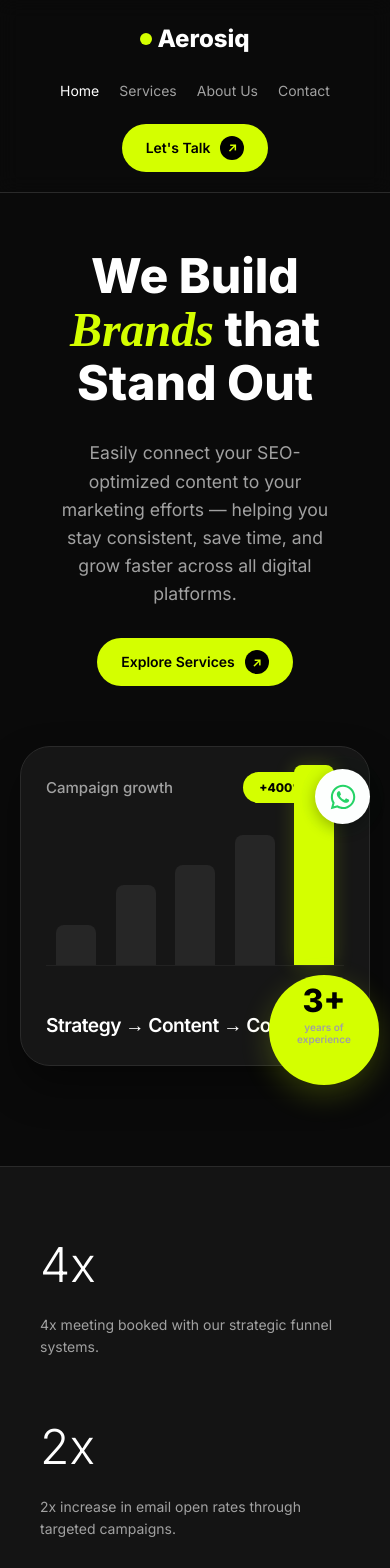
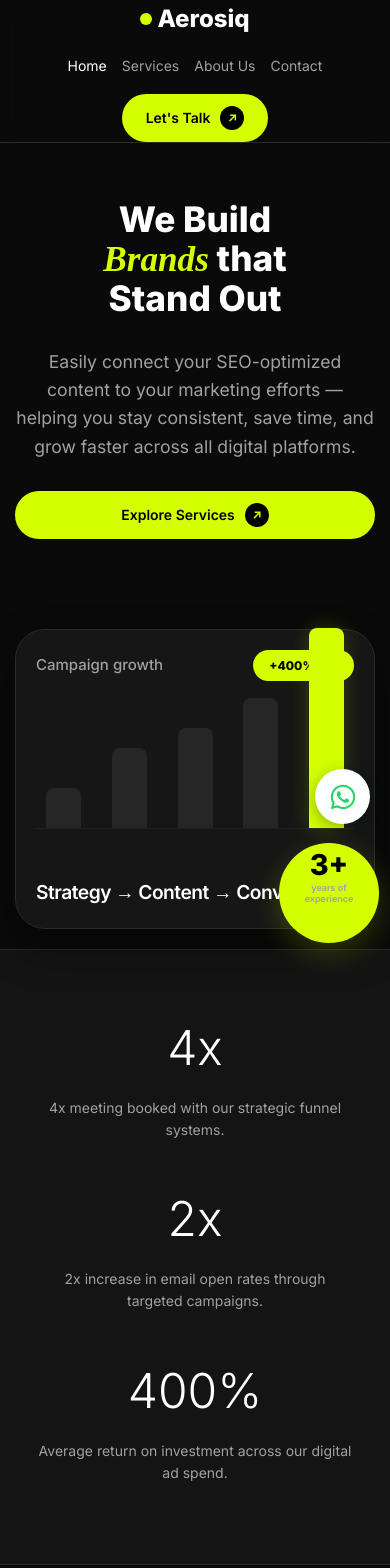
Before and after one commit to mubasiranwar/Aerosiq-Marketing-Agency, a React (Vite) app in the folder aerosiq-website/: page / in a window 390 px wide. Shown: the top 1568 px of the page. Built offline with nearby package versions, Linux system fonts and the light colour scheme; a web font is replaced by a local one.

Commit message:
Enhencing Ui

```diff
--- a/aerosiq-website/src/styles/global.css
+++ b/aerosiq-website/src/styles/global.css
@@ -254,75 +254,119 @@ footer { border-top: 1px solid var(--border-color); padding: 60px 0 30px; }
 .footer-links a:hover { color: var(--accent); }
 .footer-bottom { display: flex; justify-content: space-between; align-items: center; padding-top: 30px; border-top: 1px solid var(--border-color); color: var(--text-muted); font-size: 14px; }
 
-/* --- RESPONSIVE DESIGN --- */
+/* =========================================
+   RESPONSIVE DESIGN (TABLET & MOBILE)
+   ========================================= */
+
 @media (max-width: 992px) {
-    .hero-grid, .about-grid, .contact-section { grid-template-columns: 1fr; }
-    .hero h1 { font-size: 3rem; }
-    .hero p { margin: 0 auto 30px; text-align: center; }
+    /* General Layout */
+    .hero-grid,
+    .about-grid,
+    .contact-section,
+    .services-grid {
+        grid-template-columns: 1fr;
+        gap: 40px;
+    }
+
+    /* Hero Section */
+    .hero { padding-top: 140px; }
+    .hero h1 { font-size: 3.5rem; }
+    .hero p { margin: 0 auto 30px; text-align: center; max-width: 100%; }
     .hero-text { text-align: center; }
-    .stats-grid { grid-template-columns: 1fr; }
-    .stat-box { border-left: none; border-top: 1px solid var(--border-color); padding-top: 30px; }
+    .hero-graph-container { margin-top: 30px; }
+
+    /* Stats */
+    .stats-grid { grid-template-columns: 1fr; gap: 20px; }
+    .stat-box { border-left: none; border-top: 1px solid var(--border-color); padding-top: 30px; text-align: center; }
     .stat-box:first-child { border-top: none; padding-top: 0; }
-    .footer-grid { grid-template-columns: 1fr 1fr; }
-    .contact-section { padding: 40px; }
-    .services-grid { grid-template-columns: 1fr; }
-    .services-visual-wrapper { display: none; }
-    .service-title { font-size: 1.6rem; }
-    .service-item-header { flex-direction: column; gap: 5px; }
+
+    /* Services */
+    .services-header h2 { font-size: 2.5rem; }
+    .service-item { padding: 30px 0; }
+    .service-title { font-size: 1.8rem; }
+    .service-item-header { flex-direction: column; gap: 5px; align-items: flex-start; }
+    .services-visual-wrapper { display: none; } /* Hide sticky image on mobile to save space */
+
+    /* About Section */
+    .about-content { text-align: center; }
+    .about-content p { font-size: 1rem; }
+    .about-image { height: 400px; }
+    .about-badge { display: none; } /* Hide the floating badge on tablet to prevent overlap */
+
+    /* Contact Section */
+    .contact-section { padding: 40px 20px; border-radius: 30px; }
+    .contact-content { text-align: center; }
+    .contact-content h2 { font-size: 2.5rem; }
+    .contact-info { align-items: center; }
+    .contact-form { padding: 30px 20px; }
+
+    /* Footer */
+    .footer-grid { grid-template-columns: 1fr 1fr; gap: 30px; }
 }
 
 @media (max-width: 768px) {
-    .nav-container { flex-direction: column; height: auto; padding: 20px 0; gap: 20px; }
-    nav ul { flex-wrap: wrap; justify-content: center; gap: 20px; }
-    .hero { padding-top: 250px; }
-    .footer-grid { grid-template-columns: 1fr; }
+    /* Navbar */
+    .nav-container { flex-direction: column; height: auto; padding: 20px 0; gap: 15px; }
+    nav ul { flex-wrap: wrap; justify-content: center; gap: 15px; }
+
+    /* Typography & Spacing */
+    .section-padding { padding: 60px 0; }
+    .container { padding: 0 15px; }
+
+    /* Hero */
+    .hero { padding-top: 200px; }
+    .hero h1 { font-size: 2.8rem; }
+
+    /* Graph Card */
+    .graph-card { padding: 20px; height: 300px; }
+    .bar { width: 35px; }
+    .bar.bar-accent { height: 140px; }
+    .graph-experience-circle { width: 100px; height: 100px; bottom: -15px; right: -5px; }
+    .graph-experience-circle h3 { font-size: 1.8rem; }
+    .graph-experience-circle p { font-size: 9px; }
+    .graph-bars { height: 100px; }
+
+    /* Services */
+    .service-features { justify-content: center; }
+    .service-features span { font-size: 11px; padding: 4px 12px; }
+
+    /* Contact Form Fix - Full Width & Nice Spacing */
+    .contact-section { padding: 30px 15px; }
+    .contact-content h2 { font-size: 2rem; }
+    .contact-form {
+        padding: 25px 15px;
+        width: 100%;
+        max-width: 100%;
+    }
+    .form-group input,
+    .form-group textarea {
+        padding: 12px 15px;
+        font-size: 14px;
+    }
+
+    /* Footer */
+    .footer-grid { grid-template-columns: 1fr; text-align: center; }
+    .footer-brand { display: flex; flex-direction: column; align-items: center; }
+    .footer-links { align-items: center; }
     .footer-bottom { flex-direction: column; gap: 10px; text-align: center; }
+
+    /* Floating WhatsApp */
     .floating-whatsapp { bottom: 20px; right: 20px; width: 55px; height: 55px; }
     .floating-whatsapp svg { width: 28px; height: 28px; }
-    .graph-card { padding: 25px; height: 320px; margin: 0 auto; }
-    .bar { width: 40px; }
-    .bar.bar-accent { height: 160px; }
-    .graph-experience-circle { width: 110px; height: 110px; bottom: -20px; right: -10px; }
-    .graph-experience-circle h3 { font-size: 2rem; }
-    .graph-experience-circle p { font-size: 10px; }
-    .graph-bars { height: 120px; }
 }
 
-/* --- SMOOTH HOVER EFFECTS --- */
-.service-item {
-    transition: all 0.4s cubic-bezier(0.175, 0.885, 0.32, 1.275);
+@media (max-width: 480px) {
+    /* Extra small phones */
+    .hero h1 { font-size: 2.2rem; }
+    .section-title { font-size: 2rem; }
+    .services-header h2 { font-size: 2rem; }
+    .contact-content h2 { font-size: 1.8rem; }
+
+    /* Ensure form fields are easy to tap */
+    .form-group input,
+    .form-group textarea {
+        font-size: 16px; /* Prevents iOS from zooming in on input focus */
+    }
+
+    .btn { width: 100%; justify-content: center; }
 }
-
-.service-item:hover {
-    transform: translateX(10px);
-    background: rgba(255, 255, 255, 0.02);
-}
-
-.visual-box img {
-    transition: transform 0.7s ease;
-}
-
-.visual-box:hover img {
-    transform: scale(1.05);
-}
-
-.btn {
-    transition: all 0.3s cubic-bezier(0.175, 0.885, 0.32, 1.275);
-}
-
-.btn:hover {
-    transform: translateY(-3px) scale(1.02);
-    box-shadow: 0 10px 20px rgba(212, 255, 0, 0.15);
-}
-
-.contact-item {
-    transition: all 0.3s ease;
-}
-
-.contact-item:hover {
-    transform: translateX(5px);
-    color: #000;
-    background: rgba(0, 0, 0, 0.05);
-    border-radius: 8px;
-    padding-left: 10px;
-}
```
